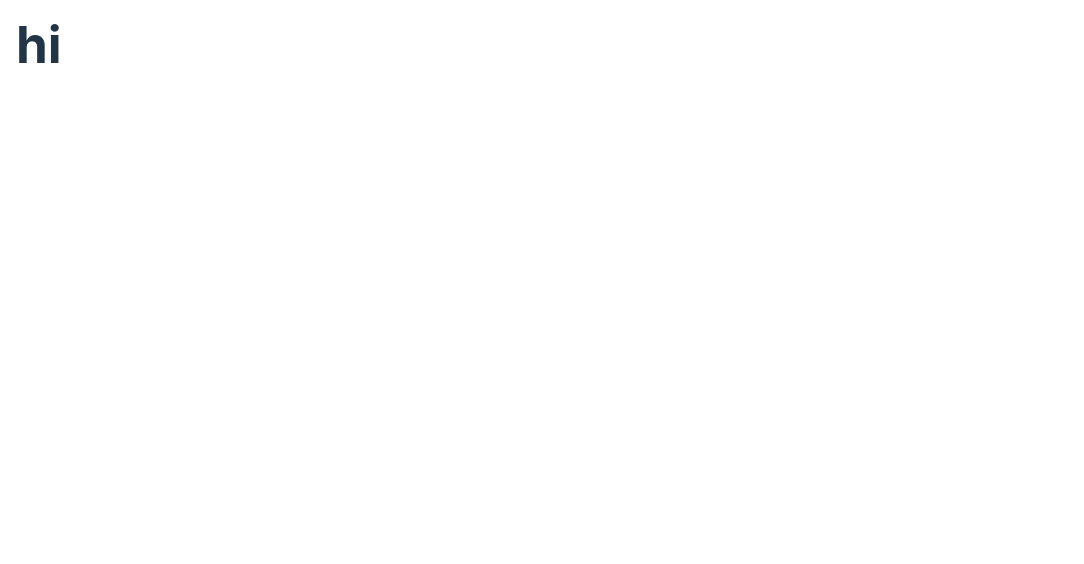
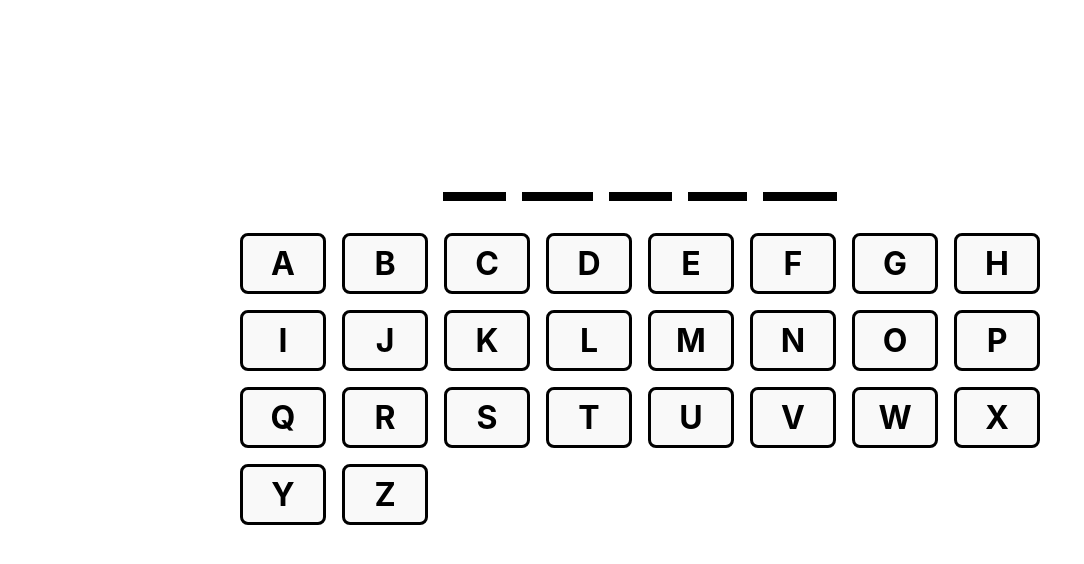
Before and after one commit to JvPedrosa/termo, a React (Vite) app: page / in a window 1280 px wide. Shown: the top 564 px of the page, without its empty margins (0-1084 px from the left). Built offline with nearby package versions, Linux system fonts and the light colour scheme.

Commit message:
hangman game

```diff
--- a/package.json
+++ b/package.json
@@ -11,7 +11,8 @@
   },
   "dependencies": {
     "react": "^18.2.0",
-    "react-dom": "^18.2.0"
+    "react-dom": "^18.2.0",
+    "styled-components": "^6.1.10"
   },
   "devDependencies": {
     "@types/react": "^18.2.66",
--- a/src/App.tsx
+++ b/src/App.tsx
@@ -1,5 +1,7 @@
+import { Game } from "./pages/Game";
+
 function App() {
-  return <h1>hi</h1>;
+  return <Game />;
 }
 
 export default App;
--- /dev/null
+++ b/src/data/keyboard.json
@@ -0,0 +1,28 @@
+[
+  "a",
+  "b",
+  "c",
+  "d",
+  "e",
+  "f",
+  "g",
+  "h",
+  "i",
+  "j",
+  "k",
+  "l",
+  "m",
+  "n",
+  "o",
+  "p",
+  "q",
+  "r",
+  "s",
+  "t",
+  "u",
+  "v",
+  "w",
+  "x",
+  "y",
+  "z"
+]
--- a/src/index.css
+++ b/src/index.css
@@ -11,6 +11,10 @@
   text-rendering: optimizeLegibility;
   -webkit-font-smoothing: antialiased;
   -moz-osx-font-smoothing: grayscale;
+}
+
+#root {
+  width: 100%;
 }
 
 a {
@@ -47,12 +51,9 @@ button {
   cursor: pointer;
   transition: border-color 0.25s;
 }
-button:hover {
-  border-color: #646cff;
-}
-button:focus,
-button:focus-visible {
-  outline: 4px auto -webkit-focus-ring-color;
+
+button:hover:not(:disabled) {
+  background-color: #333;
 }
 
 @media (prefers-color-scheme: light) {
--- /dev/null
+++ b/src/pages/Game/index.tsx
@@ -0,0 +1,118 @@
+import { useCallback, useEffect, useState } from "react";
+import words from "../../data/words.json";
+import keys from "../../data/keyboard.json";
+import {
+  Container,
+  HangmanWord,
+  Keyboard,
+  KeyboardContainer,
+  MessageFinal,
+} from "./styles";
+
+function getWord() {
+  return words[Math.floor(Math.random() * words.length)];
+}
+
+export const Game = () => {
+  const [wordToGuess, setWordToGuess] = useState<string>(() => {
+    return words[Math.floor(Math.random() * words.length)];
+  });
+  const [guessedLetters, setGuessedLetters] = useState<string[]>([]);
+  const incorrectLetters = guessedLetters.filter(
+    (letter) => !wordToGuess.includes(letter)
+  );
+
+  const isLoser = incorrectLetters.length >= 6;
+  const isWinner = wordToGuess
+    .split("")
+    .every((letter) => guessedLetters.includes(letter));
+
+  const addGuessedLetter = useCallback(
+    (letter: string) => {
+      if (guessedLetters.includes(letter) || isLoser || isWinner) return;
+
+      setGuessedLetters((currentLetters) => [...currentLetters, letter]);
+    },
+    [guessedLetters, isWinner, isLoser]
+  );
+
+  useEffect(() => {
+    const handler = (e: KeyboardEvent) => {
+      const key = e.key;
+      if (!key.match(/^[a-z]$/)) return;
+
+      e.preventDefault();
+      addGuessedLetter(key);
+    };
+
+    document.addEventListener("keypress", handler);
+
+    return () => {
+      document.removeEventListener("keypress", handler);
+    };
+  }, [guessedLetters]);
+
+  useEffect(() => {
+    const handler = (e: KeyboardEvent) => {
+      const key = e.key;
+      if (key !== "Enter") return;
+
+      e.preventDefault();
+      setGuessedLetters([]);
+      setWordToGuess(getWord());
+    };
+
+    document.addEventListener("keypress", handler);
+
+    return () => {
+      document.removeEventListener("keypress", handler);
+    };
+  }, []);
+
+  return (
+    <Container>
+      <MessageFinal>
+        {isLoser && "You lose!"}
+        {isWinner && "You win!"}
+      </MessageFinal>
+
+      <HangmanWord>
+        {wordToGuess.split("").map((letter, index) => (
+          <span style={{ borderBottom: ".1em solid black" }} key={index}>
+            <span
+              style={{
+                visibility:
+                  guessedLetters.includes(letter) || isLoser
+                    ? "visible"
+                    : "hidden",
+                color:
+                  !guessedLetters.includes(letter) && isLoser ? "red" : "black",
+              }}
+            >
+              {letter}
+            </span>
+          </span>
+        ))}
+      </HangmanWord>
+
+      <KeyboardContainer>
+        <Keyboard>
+          {keys.map((key) => {
+            const isActive = guessedLetters.includes(key);
+            const isInactive = incorrectLetters.includes(key);
+            return (
+              <button
+                onClick={() => addGuessedLetter(key)}
+                className={isActive ? "active" : isInactive ? "inactive" : ""}
+                disabled={isInactive || isActive || isWinner || isLoser}
+                key={key}
+              >
+                {key}
+              </button>
+            );
+          })}
+        </Keyboard>
+      </KeyboardContainer>
+    </Container>
+  );
+};
--- /dev/null
+++ b/src/pages/Game/styles.ts
@@ -0,0 +1,51 @@
+import styled from "styled-components";
+
+export const Container = styled.div`
+  max-width: 800px;
+  display: flex;
+  flex-direction: column;
+  gap: 2rem;
+  margin: 0 auto;
+  align-items: center;
+`;
+
+export const MessageFinal = styled.div`
+  font-size: 2rem;
+  text-align: center;
+`;
+
+export const HangmanWord = styled.div`
+  display: flex;
+  gap: 1rem;
+  font-size: 6rem;
+  font-weight: bold;
+  text-transform: uppercase;
+`;
+
+export const KeyboardContainer = styled.div`
+  align-self: stretch;
+`;
+
+export const Keyboard = styled.div`
+  display: grid;
+  grid-template-columns: repeat(auto-fit, minmax(75px, 1fr));
+  gap: 1rem;
+
+  button {
+    width: 100%;
+    border: 3px solid black;
+    font-size: 2rem;
+    text-transform: uppercase;
+    padding: 0.5rem;
+    font-weight: bold;
+    transition: all 0.2s;
+
+    .active {
+      background-color: #4caf50;
+    }
+
+    .inactive {
+      opacity: 0.3;
+    }
+  }
+`;
```
Also changed, not shown: 1 other file (tests, documents, lock files or other folders).
